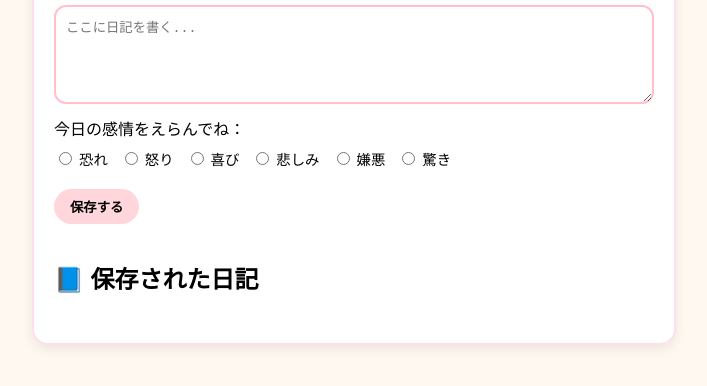
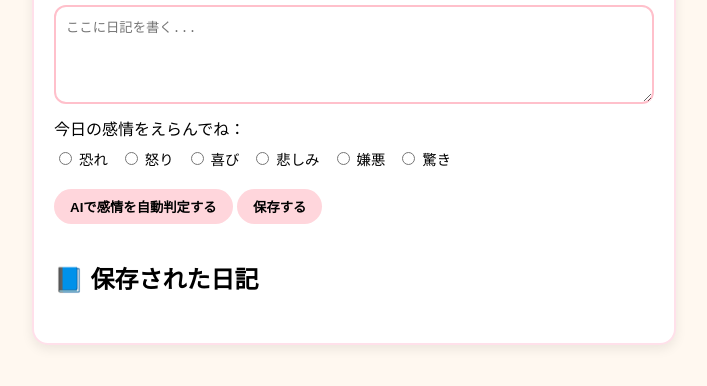
Before and after one commit to monji1027/kokoro-weather, a plain HTML site: page index.html in a window 1280 px wide. Shown: the part 166-552 px from the top of the page, without its empty margins (286-993 px from the left). Drawn offline with Linux system fonts and the light colour scheme.

Commit message:
Update index.html

```diff
--- a/index.html
+++ b/index.html
@@ -23,6 +23,7 @@
       <label><input type="radio" name="emotion" value="驚き"> 驚き</label>
     </div>
 
+    <button type="button" onclick="autoSelectEmotion()">AIで感情を自動判定する</button>
     <button onclick="saveDiary()">保存する</button>
 
     <h2>📘 保存された日記</h2>
```
